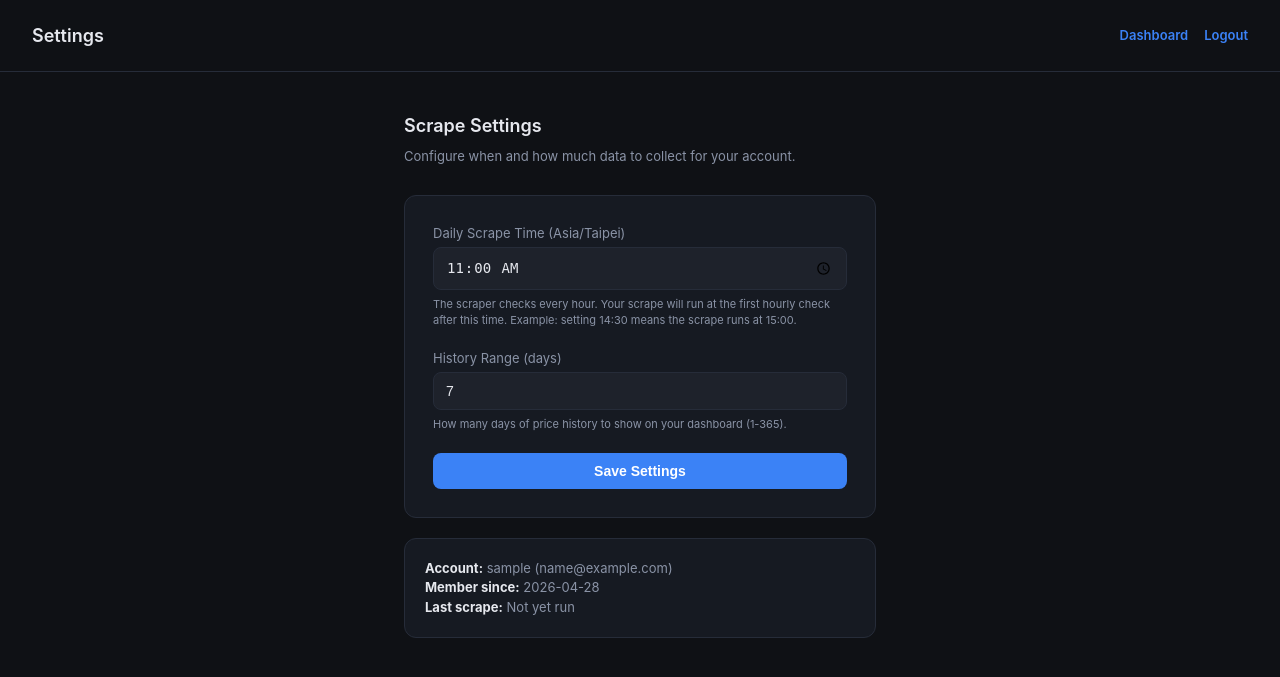
After one commit to selfable01/web-scrape, a Flask app: page /settings in a window 1280 px wide. The commit adds this page. Shown: the top 677 px of the page. Run offline with Flask 3, Linux system fonts and the light colour scheme; the visitor is signed in with stand-in values (Sample User, id 1).

Commit message:
Add user auth, per-user scrape settings, and hourly scheduled scraping
- Add users table with login credentials, scrape_time, and history_days settings
- Add Flask-Login auth (register/login/logout) with password hashing
- Add settings page for users to configure daily scrape time and history range
- Update scraper with --check-schedule mode for hourly user-based execution
- Change GitHub Action from manual trigger to hourly cron (0 * * * *)
- Scope all dashboard data to the logged-in user
- Add resilience: retry improvements, consecutive-empty-page detection

Co-Authored-By: Claude Opus 4.6 (1M context) <noreply@anthropic.com>

```diff
--- a/app.py
+++ b/app.py
@@ -6,9 +6,16 @@ via the POSTGRES_URL environment variable.
 
 Routes
 ------
-GET  /           Dashboard: top products + 7-day price trend chart
-GET  /full-list  Every record ever saved since Day 1 (sortable table)
-GET  /product/<unique_key>  Detail page with full price history chart
+GET  /                          Dashboard: top products + 7-day price trend chart
+GET  /full-list                 Every record ever saved since Day 1 (sortable table)
+GET  /product/<unique_key>      Detail page with full price history chart
+GET  /register                  Registration form
+POST /register                  Create account
+GET  /login                     Login form
+POST /login                     Authenticate
+GET  /logout                    Log out
+GET  /settings                  User scrape settings
+POST /settings                  Update scrape settings
 """
 
 from __future__ import annotations
@@ -16,14 +23,20 @@ from __future__ import annotations
 import os
 from datetime import datetime, timedelta, timezone
 
-from flask import Flask, jsonify, render_template, request
+from flask import Flask, jsonify, redirect, render_template, request, url_for, flash
+from flask_login import (
+    LoginManager, UserMixin, login_user, logout_user,
+    login_required, current_user,
+)
 from flask_sqlalchemy import SQLAlchemy
+from werkzeug.security import generate_password_hash, check_password_hash
 
 # ---------------------------------------------------------------------------
 # App + DB setup
 # ---------------------------------------------------------------------------
 app = Flask(__name__)
 app.json.ensure_ascii = False  # emit real CJK chars, not \uXXXX escapes
+app.secret_key = os.environ.get("SECRET_KEY", "change-me-in-production")
 
 db_url = os.environ.get("POSTGRES_URL", "")
 if db_url.startswith("postgres://"):
@@ -36,20 +49,51 @@ db = SQLAlchemy(app)
 
 TW_TZ = timezone(timedelta(hours=8))
 
+login_manager = LoginManager(app)
+login_manager.login_view = "login"
+
 
 # ---------------------------------------------------------------------------
-# Model
+# Models
 # ---------------------------------------------------------------------------
+class User(UserMixin, db.Model):
+    __tablename__ = "users"
+
+    id = db.Column(db.Integer, primary_key=True)
+    username = db.Column(db.Text, unique=True, nullable=False)
+    email = db.Column(db.Text, unique=True, nullable=False)
+    password_hash = db.Column(db.Text, nullable=False)
+    scrape_time = db.Column(db.Time, nullable=False, default=lambda: datetime.strptime("11:00", "%H:%M").time())
+    history_days = db.Column(db.Integer, nullable=False, default=7)
+    last_scrape_at = db.Column(db.DateTime(timezone=True))
+    created_at = db.Column(db.DateTime(timezone=True), nullable=False,
+                           default=lambda: datetime.now(TW_TZ))
+
+    prices = db.relationship("MomoPrice", backref="owner", lazy="dynamic")
+
+    def set_password(self, password: str):
+        self.password_hash = generate_password_hash(password)
+
+    def check_password(self, password: str) -> bool:
+        return check_password_hash(self.password_hash, password)
+
+
 class MomoPrice(db.Model):
     __tablename__ = "momo_prices"
 
     id = db.Column(db.Integer, primary_key=True)
+    user_id = db.Column(db.Integer, db.ForeignKey("users.id"))
     product_name = db.Column(db.Text, nullable=False)
     original_price = db.Column(db.Integer)
     discount_price = db.Column(db.Integer, nullable=False)
     timestamp = db.Column(db.DateTime(timezone=True), nullable=False,
                           default=lambda: datetime.now(TW_TZ))
     unique_key = db.Column(db.Text, nullable=False)
+
+
+@login_manager.user_loader
+def load_user(user_id):
+    return db.session.get(User, int(user_id))
 
 
 # ---------------------------------------------------------------------------
@@ -59,12 +103,17 @@ def _tw_now():
     return datetime.now(TW_TZ)
 
 
-def _latest_for_each_product(days: int = 30) -> list[dict]:
+def _user_prices(user_id: int):
+    """Return a query scoped to the current user's prices."""
+    return MomoPrice.query.filter(MomoPrice.user_id == user_id)
+
+
+def _latest_for_each_product(user_id: int, days: int = 30) -> list[dict]:
     """One row per product: latest price + price from `days` ago for delta."""
     cutoff = _tw_now() - timedelta(days=days)
 
     rows = (
-        MomoPrice.query
+        _user_prices(user_id)
         .filter(MomoPrice.timestamp >= cutoff)
         .order_by(MomoPrice.timestamp.asc())
         .all()
@@ -96,11 +145,11 @@ def _latest_for_each_product(days: int = 30) -> list[dict]:
     return result
 
 
-def _history_series(unique_key: str, days: int) -> list[dict]:
+def _history_series(user_id: int, unique_key: str, days: int) -> list[dict]:
     """Price history for one product over `days` days."""
     cutoff = _tw_now() - timedelta(days=days)
     rows = (
-        MomoPrice.query
+        _user_prices(user_id)
         .filter(MomoPrice.unique_key == unique_key,
                 MomoPrice.timestamp >= cutoff)
         .order_by(MomoPrice.timestamp.asc())
@@ -116,11 +165,11 @@ def _history_series(unique_key: str, days: int) -> list[dict]:
     ]
 
 
-def _has_today_data() -> bool:
-    """Check if there's data for today (Asia/Taipei)."""
+def _has_today_data(user_id: int) -> bool:
+    """Check if there's data for today (Asia/Taipei) for this user."""
     today = _tw_now().date()
     row = (
-        MomoPrice.query
+        _user_prices(user_id)
         .filter(db.func.date(MomoPrice.timestamp) >= str(today))
         .first()
     )
@@ -128,26 +177,126 @@ def _has_today_data() -> bool:
 
 
 # ---------------------------------------------------------------------------
+# Auth routes
+# ---------------------------------------------------------------------------
+@app.route("/register", methods=["GET", "POST"])
+def register():
+    if current_user.is_authenticated:
+        return redirect(url_for("index"))
+
+    if request.method == "POST":
+        username = request.form.get("username", "").strip()
+        email = request.form.get("email", "").strip()
+        password = request.form.get("password", "")
+
+        if not username or not email or not password:
+            flash("All fields are required.", "error")
+            return render_template("register.html")
+
+        if len(password) < 6:
+            flash("Password must be at least 6 characters.", "error")
+            return render_template("register.html")
+
+        if User.query.filter((User.username == username) | (User.email == email)).first():
+            flash("Username or email already taken.", "error")
+            return render_template("register.html")
+
+        user = User(username=username, email=email)
+        user.set_password(password)
+        db.session.add(user)
+        db.session.commit()
+
+        login_user(user)
+        flash("Account created! Configure your scrape settings below.", "success")
+        return redirect(url_for("settings"))
+
+    return render_template("register.html")
+
+
+@app.route("/login", methods=["GET", "POST"])
+def login():
+    if current_user.is_authenticated:
+        return redirect(url_for("index"))
+
+    if request.method == "POST":
+        username = request.form.get("username", "").strip()
+        password = request.form.get("password", "")
+
+        user = User.query.filter_by(username=username).first()
+        if user and user.check_password(password):
+            login_user(user)
+            next_page = request.args.get("next")
+            return redirect(next_page or url_for("index"))
+
+        flash("Invalid username or password.", "error")
+
+    return render_template("login.html")
+
+
+@app.route("/logout")
+@login_required
+def logout():
+    logout_user()
+    return redirect(url_for("login"))
+
+
+# ---------------------------------------------------------------------------
+# Settings route
+# ---------------------------------------------------------------------------
+@app.route("/settings", methods=["GET", "POST"])
+@login_required
+def settings():
+    if request.method == "POST":
+        scrape_time_str = request.form.get("scrape_time", "11:00").strip()
+        history_days = request.form.get("history_days", "7").strip()
+
+        try:
+            parsed_time = datetime.strptime(scrape_time_str, "%H:%M").time()
+        except ValueError:
+            flash("Invalid time format. Use HH:MM (e.g., 14:00).", "error")
+            return render_template("settings.html", user=current_user)
+
+        try:
+            parsed_days = int(history_days)
+            if parsed_days < 1 or parsed_days > 365:
+                raise ValueError
+        except ValueError:
+            flash("History days must be a number between 1 and 365.", "error")
+            return render_template("settings.html", user=current_user)
+
+        current_user.scrape_time = parsed_time
+        current_user.history_days = parsed_days
+        db.session.commit()
+        flash("Settings saved.", "success")
+
+    return render_template("settings.html", user=current_user)
+
+
+# ---------------------------------------------------------------------------
 # HTML routes
 # ---------------------------------------------------------------------------
 @app.route("/")
+@login_required
 def index():
-    products = _latest_for_each_product(days=30)
+    days = current_user.history_days
+    products = _latest_for_each_product(current_user.id, days=days)
     for p in products:
-        p["spark"] = _history_series(p["unique_key"], days=7)
+        p["spark"] = _history_series(current_user.id, p["unique_key"], days=7)
     today = _tw_now().strftime("%Y-%m-%d")
-    has_today = _has_today_data()
+    has_today = _has_today_data(current_user.id)
     return render_template("index.html",
                            products=products,
                            today=today,
-                           has_today=has_today)
+                           has_today=has_today,
+                           user=current_user)
 
 
 @app.route("/full-list")
+@login_required
 def full_list():
-    """Every single record ever saved in the database."""
+    """Every single record ever saved in the database for this user."""
     rows = (
-        MomoPrice.query
+        _user_prices(current_user.id)
         .order_by(MomoPrice.timestamp.desc(), MomoPrice.product_name.asc())
         .all()
     )
@@ -165,13 +314,14 @@ def full_list():
 
 
 @app.route("/product/<unique_key>")
+@login_required
 def product_detail(unique_key: str):
-    days = int(request.args.get("days", 30))
-    history = _history_series(unique_key, days=days)
+    days = int(request.args.get("days", current_user.history_days))
+    history = _history_series(current_user.id, unique_key, days=days)
     if not history:
         return f"No history for unique_key={unique_key}", 404
     latest = (
-        MomoPrice.query
+        _user_prices(current_user.id)
         .filter(MomoPrice.unique_key == unique_key)
         .order_by(MomoPrice.timestamp.desc())
         .first()
@@ -188,14 +338,16 @@ def product_detail(unique_key: str):
 # JSON API
 # ---------------------------------------------------------------------------
 @app.get("/api/products")
+@login_required
 def api_products():
-    return jsonify(_latest_for_each_product(days=30))
+    return jsonify(_latest_for_each_product(current_user.id, days=30))
 
 
 @app.get("/api/history/<unique_key>")
+@login_required
 def api_history(unique_key: str):
     days = int(request.args.get("days", 30))
-    return jsonify(_history_series(unique_key, days=days))
+    return jsonify(_history_series(current_user.id, unique_key, days=days))
 
 
 if __name__ == "__main__":
--- a/requirements.txt
+++ b/requirements.txt
@@ -1,5 +1,7 @@
 flask>=3.0
 flask-sqlalchemy>=3.1
+flask-login>=0.6
 psycopg2-binary>=2.9
 playwright>=1.40
 playwright-stealth>=1.0
+werkzeug>=3.0
--- a/templates/index.html
+++ b/templates/index.html
@@ -54,7 +54,9 @@
     {% else %}<span style="color:var(--up)">not yet scraped</span>{% endif %}</span>
   <span class="spacer"></span>
   <span id="status">{{ products|length }} products tracked</span>
+  <a href="/settings" style="color:var(--accent);font-size:13px;text-decoration:none;font-weight:600">Settings</a>
   <a href="/full-list" style="color:var(--accent);font-size:13px;text-decoration:none;font-weight:600">Full History</a>
+  <a href="/logout" style="color:var(--muted);font-size:13px;text-decoration:none">Logout</a>
 </header>
 
 <main>
--- /dev/null
+++ b/templates/settings.html
@@ -0,0 +1,92 @@
+<!doctype html>
+<html lang="zh-Hant">
+<head>
+<meta charset="utf-8">
+<title>Settings — momo Price Tracker</title>
+<meta name="viewport" content="width=device-width,initial-scale=1">
+<style>
+  :root {
+    --bg:#0f1115; --panel:#161a22; --line:#262c39; --text:#e6e8ee;
+    --muted:#8a93a6; --accent:#3b82f6; --up:#ff5a5f; --down:#22c55e;
+  }
+  * { box-sizing: border-box }
+  html,body { background:var(--bg); color:var(--text); margin:0;
+    font: 14px/1.5 -apple-system, "PingFang TC", "Microsoft JhengHei",
+          "Noto Sans CJK TC", sans-serif; }
+  header { padding: 22px 32px; border-bottom:1px solid var(--line);
+    display:flex; align-items:center; gap:16px; flex-wrap:wrap;}
+  header h1 { font-size:18px; margin:0; font-weight:600 }
+  header .spacer { flex:1 }
+  header a { color:var(--accent); font-size:13px; text-decoration:none; font-weight:600 }
+  .wrap { max-width:520px; margin:40px auto; padding:0 24px }
+  h2 { font-size:18px; margin:0 0 8px; font-weight:600 }
+  p.sub { color:var(--muted); margin:0 0 28px; font-size:13px }
+  .card { background:var(--panel); border:1px solid var(--line);
+    border-radius:12px; padding:28px }
+  label { display:block; font-size:13px; color:var(--muted); margin-bottom:4px }
+  input[type=time], input[type=number] {
+    width:100%; padding:10px 12px; border:1px solid var(--line);
+    border-radius:8px; background:#1e222b; color:var(--text);
+    font-size:14px; margin-bottom:6px; outline:none;
+  }
+  input:focus { border-color:var(--accent) }
+  .hint { color:var(--muted); font-size:11px; margin-bottom:20px }
+  button {
+    width:100%; padding:10px; background:var(--accent); color:#fff;
+    border:none; border-radius:8px; font-size:14px; font-weight:600;
+    cursor:pointer; transition: opacity .15s;
+  }
+  button:hover { opacity:.85 }
+  .flash { padding:10px 14px; border-radius:8px; font-size:13px; margin-bottom:16px }
+  .flash.error { background:rgba(255,90,95,.12); color:var(--up) }
+  .flash.success { background:rgba(34,197,94,.12); color:var(--down) }
+  .info { background:var(--panel); border:1px solid var(--line);
+    border-radius:12px; padding:20px; margin-top:20px; font-size:13px; color:var(--muted) }
+  .info strong { color:var(--text) }
+</style>
+</head>
+<body>
+<header>
+  <h1>Settings</h1>
+  <span class="spacer"></span>
+  <a href="/">Dashboard</a>
+  <a href="/logout">Logout</a>
+</header>
+
+<div class="wrap">
+  <h2>Scrape Settings</h2>
+  <p class="sub">Configure when and how much data to collect for your account.</p>
+  <div class="card">
+    {% with messages = get_flashed_messages(with_categories=true) %}
+      {% for cat, msg in messages %}
+        <div class="flash {{ cat }}">{{ msg }}</div>
+      {% endfor %}
+    {% endwith %}
+    <form method="post">
+      <label for="scrape_time">Daily Scrape Time (Asia/Taipei)</label>
+      <input type="time" id="scrape_time" name="scrape_time"
+             value="{{ user.scrape_time.strftime('%H:%M') }}" required>
+      <div class="hint">The scraper checks every hour. Your scrape will run at the first
+        hourly check after this time. Example: setting 14:30 means the scrape runs at 15:00.</div>
+
+      <label for="history_days">History Range (days)</label>
+      <input type="number" id="history_days" name="history_days"
+             value="{{ user.history_days }}" min="1" max="365" required>
+      <div class="hint">How many days of price history to show on your dashboard (1-365).</div>
+
+      <button type="submit">Save Settings</button>
+    </form>
+  </div>
+
+  <div class="info">
+    <strong>Account:</strong> {{ user.username }} ({{ user.email }})<br>
+    <strong>Member since:</strong> {{ user.created_at.strftime('%Y-%m-%d') }}<br>
+    {% if user.last_scrape_at %}
+      <strong>Last scrape:</strong> {{ user.last_scrape_at.strftime('%Y-%m-%d %H:%M') }} (Taipei)
+    {% else %}
+      <strong>Last scrape:</strong> Not yet run
+    {% endif %}
+  </div>
+</div>
+</body>
+</html>
```
Also changed, not shown: schema.sql (+25 -3 lines), scraper.py (+212 -29 lines), templates/login.html (added, +62 -0 lines), templates/register.html (added, +66 -0 lines), .github/workflows/daily_scrape.yml.
